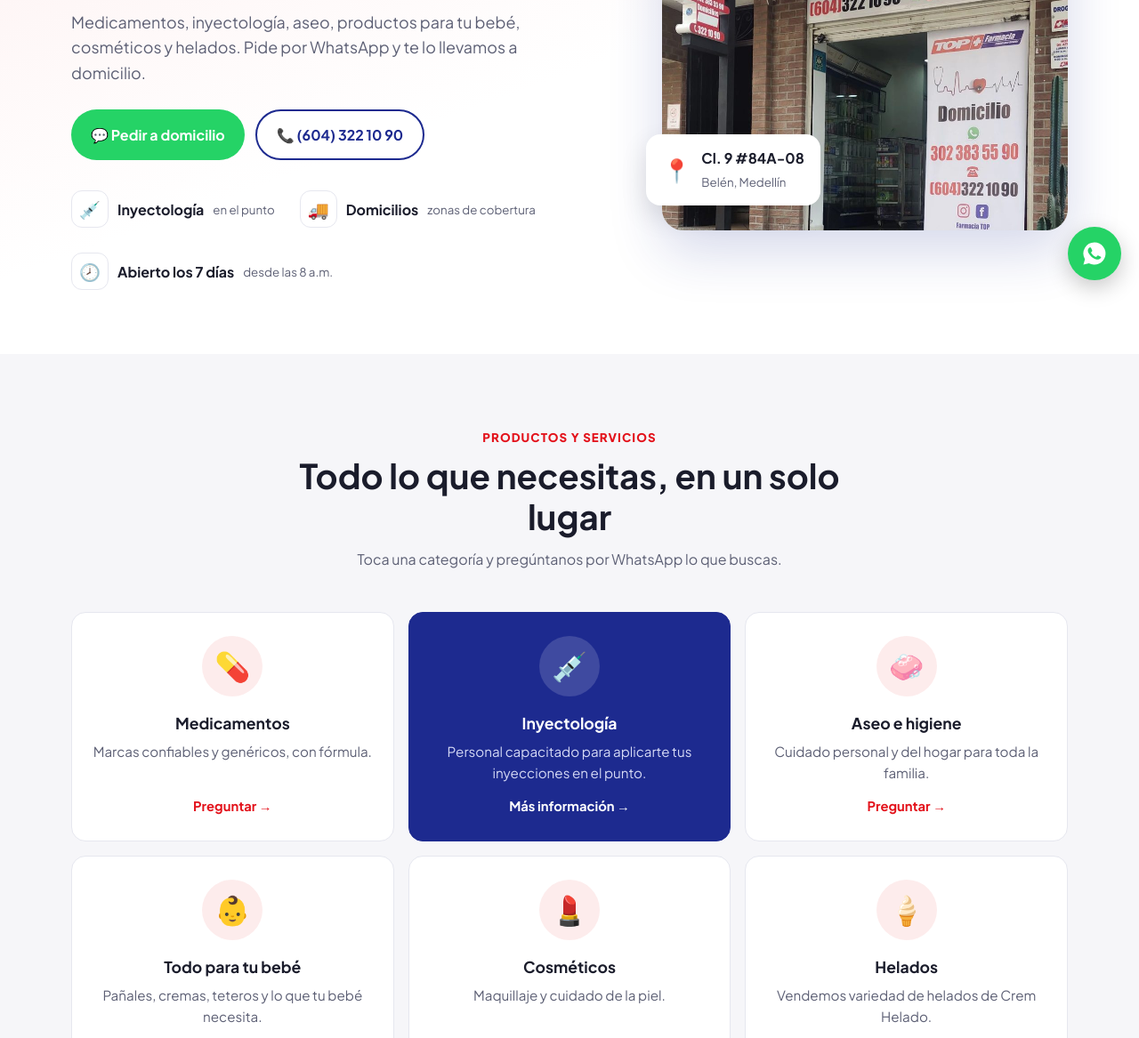
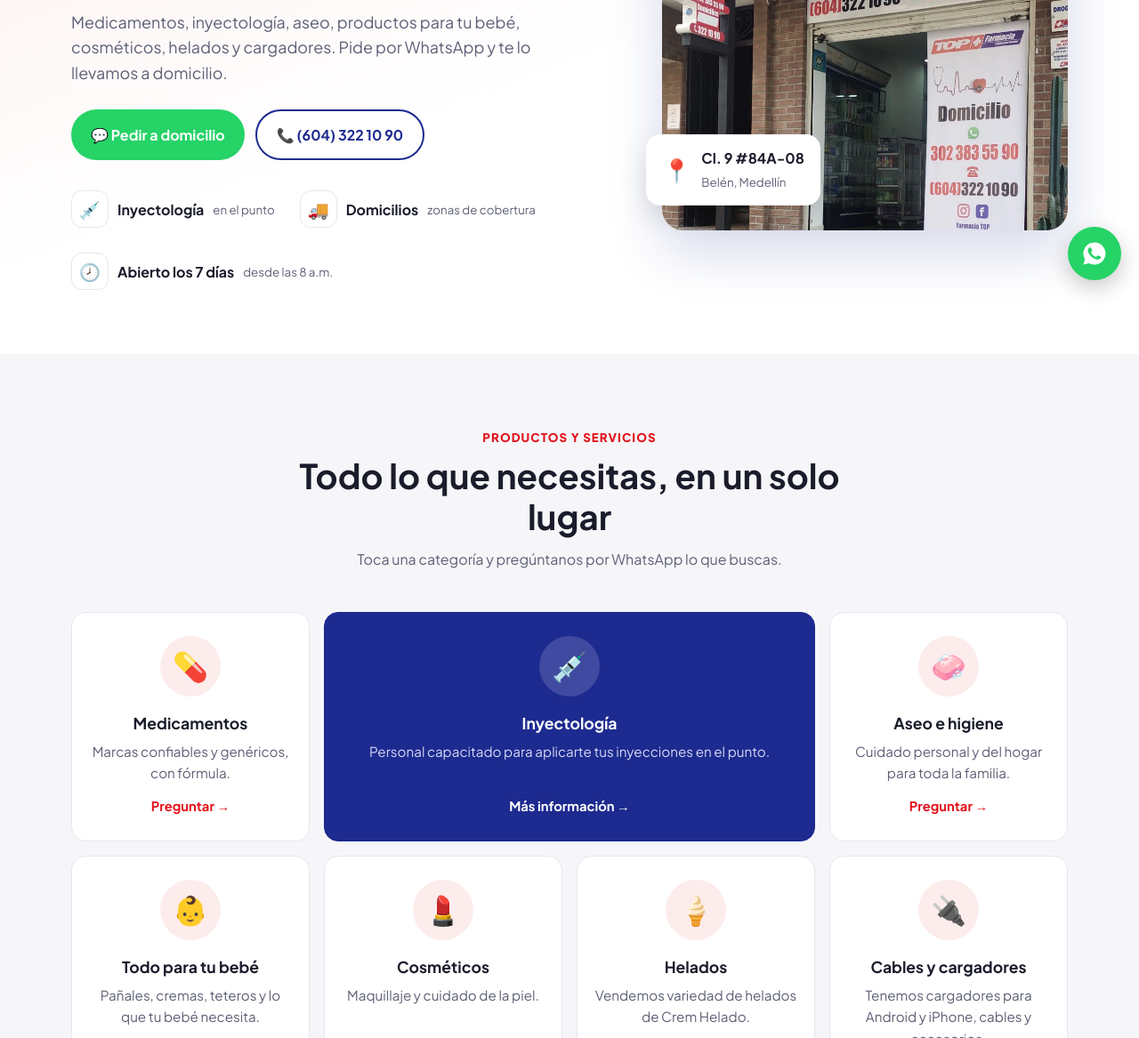
Before and after one commit to Omgkirbit0/FarmaciaTOP-Web, a plain HTML site: page index.html in a window 1280 px wide. Shown: the part 465-1632 px from the top of the page at 89% size. Drawn offline with Linux system fonts and the light colour scheme.

Commit message:
Categoría Cables y cargadores
Co-Authored-By: Claude Opus 5.5 <noreply@anthropic.com>
Claude-Session: https://claude.ai/code/session_01DQxPDZVZySLXrKETvKjsi8

```diff
--- a/index.html
+++ b/index.html
@@ -107,7 +107,8 @@ section{padding:80px 0}
 .fondo-gris{background:var(--gris)}
 
 /* Categorías */
-.cats{display:grid;grid-template-columns:repeat(3,1fr);gap:16px}
+.cats{display:grid;grid-template-columns:repeat(4,1fr);gap:16px}
+.cats .cat.destacada{grid-column:span 2}
 .cat{display:flex;flex-direction:column;text-align:center;align-items:center;padding:26px 18px}
 .cat:hover{border-color:var(--rojo)}
 .cat .icono{width:68px;height:68px;font-size:2rem;border-radius:50%}
@@ -196,7 +197,8 @@ footer a:hover{color:#fff}
 .wa-flotante:hover{transform:scale(1.07)}
 
 @media (max-width:1000px){
-  .cats{grid-template-columns:repeat(3,1fr)}
+  .cats{grid-template-columns:1fr 1fr}
+  .cats .cat.destacada{grid-column:1/-1;order:-1}
   .g4{grid-template-columns:1fr 1fr}
 }
 @media (max-width:900px){
@@ -214,7 +216,6 @@ footer a:hover{color:#fff}
   .hamb{display:block}
   .nav .btn{display:none}
   .logo img{height:28px}
-  .cats{grid-template-columns:1fr 1fr}
   .g3,.g4{grid-template-columns:1fr}
   .pie{grid-template-columns:1fr}
   section{padding:56px 0}
@@ -250,7 +251,7 @@ footer a:hover{color:#fff}
       <div class="lema"><span>¡Estamos para servirle!</span></div><br>
       <span class="estado" id="estado"><i></i><span>Horario: 8 a.m. todos los días</span></span>
       <h1>Tu farmacia de confianza en <em>Belén, Medellín</em></h1>
-      <p>Medicamentos, inyectología, aseo, productos para tu bebé, cosméticos y helados. Pide por WhatsApp y te lo llevamos a domicilio.</p>
+      <p>Medicamentos, inyectología, aseo, productos para tu bebé, cosméticos, helados y cargadores. Pide por WhatsApp y te lo llevamos a domicilio.</p>
       <div class="acciones">
         <a class="btn btn-wa" href="https://wa.me/573023835590" data-wa>💬 Pedir a domicilio</a>
         <a class="btn btn-sec" href="tel:+576043221090">📞 (604) 322 10 90</a>
@@ -282,6 +283,7 @@ footer a:hover{color:#fff}
       <a class="tarjeta cat" href="#" data-wa-msg="Hola Farmacia TOP, busco productos para mi bebé:"><div class="icono">👶</div><h3>Todo para tu bebé</h3><p>Pañales, cremas, teteros y lo que tu bebé necesita.</p><span class="pedir">Preguntar →</span></a>
       <a class="tarjeta cat" href="#" data-wa-msg="Hola Farmacia TOP, busco cosméticos:"><div class="icono">💄</div><h3>Cosméticos</h3><p>Maquillaje y cuidado de la piel.</p><span class="pedir">Preguntar →</span></a>
       <a class="tarjeta cat" href="#" data-wa-msg="Hola Farmacia TOP, ¿qué helados tienen disponibles?"><div class="icono">🍦</div><h3>Helados</h3><p>Vendemos variedad de helados de Crem Helado.</p><span class="pedir">Preguntar →</span></a>
+      <a class="tarjeta cat" href="#" data-wa-msg="Hola Farmacia TOP, busco un cargador o cable para mi celular:"><div class="icono">🔌</div><h3>Cables y cargadores</h3><p>Tenemos cargadores para Android y iPhone, cables y accesorios.</p><span class="pedir">Preguntar →</span></a>
     </div>
   </div>
 </section>
```
